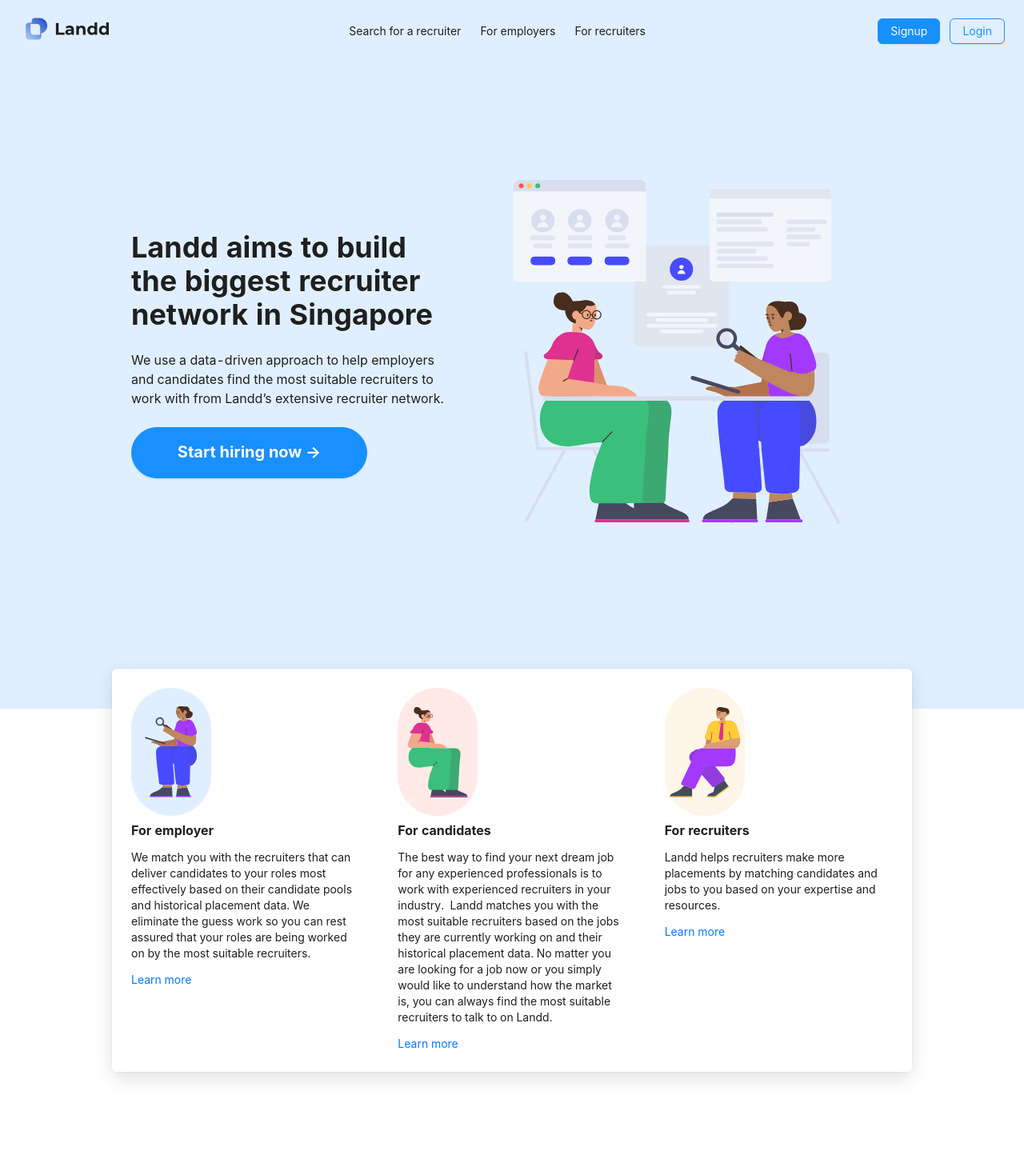
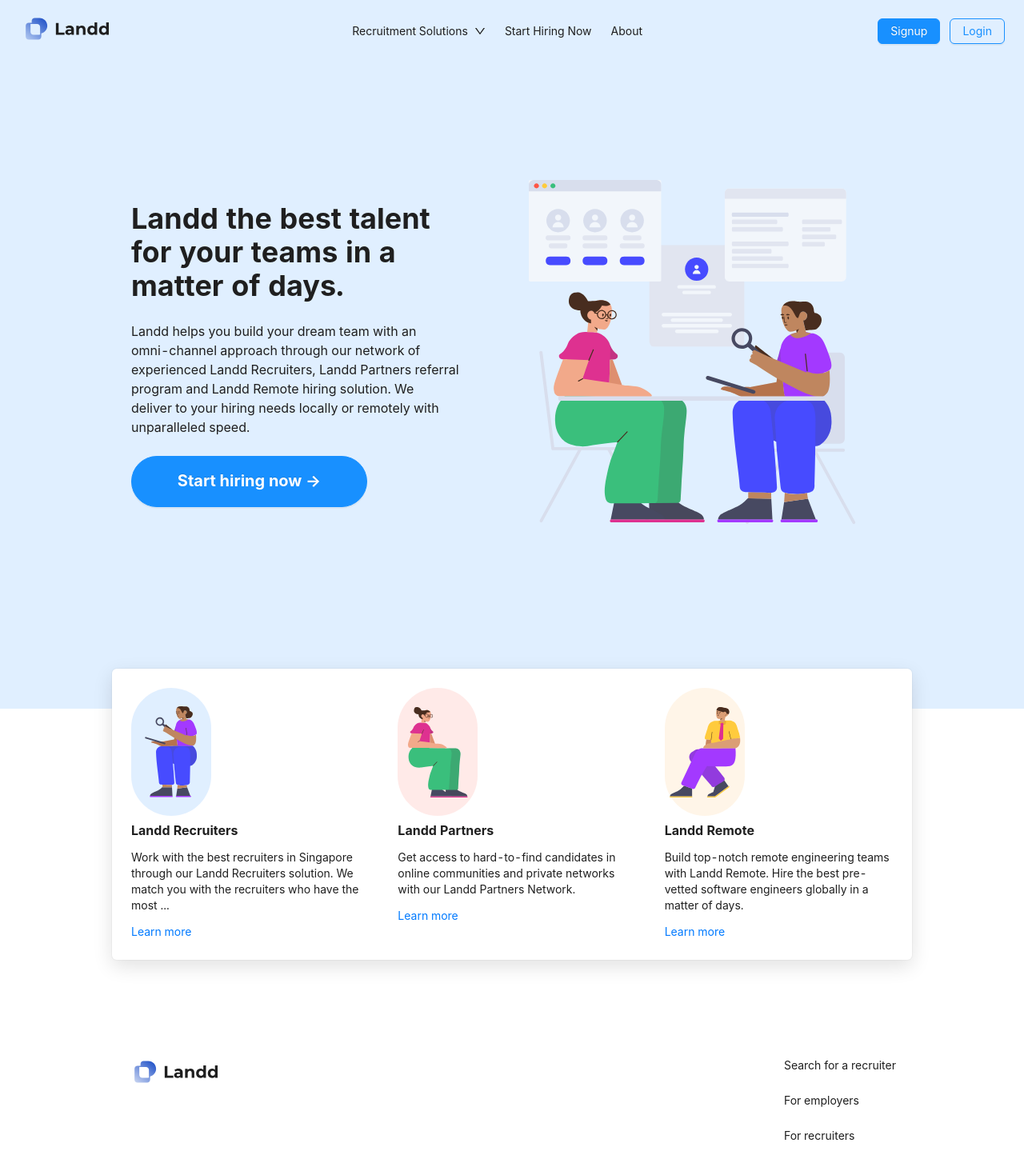
Before and after one commit to woleonwang/joydeep, a Next.js app: page /landd in a window 1280 px wide. Shown: the top 1464 px of the page at 80% size. Built offline with nearby package versions, Linux system fonts and the light colour scheme; a web font is replaced by a local one.

Commit message:
更新文案

```diff
--- a/components/layouts/UnlogginLayout/Footer/index.tsx
+++ b/components/layouts/UnlogginLayout/Footer/index.tsx
@@ -17,7 +17,7 @@
     },
     {
       name: 'For employers',
-      href: '/for_employers',
+      href: '/for_parteners',
     },
     // {
     //   name: 'For candidates',
--- a/components/layouts/UnlogginLayout/Header/index.tsx
+++ b/components/layouts/UnlogginLayout/Header/index.tsx
@@ -5,7 +5,8 @@
  * @LastEditors: wmy
  * @Description: 功能描述
  */
-import { Button } from 'antd';
+import { Button, Dropdown, Menu, Space } from 'antd';
+import { DownOutlined } from '@ant-design/icons';
 import Link from 'next/link';
 import Image from 'next/image';
 import styles from './style.module.scss';
@@ -13,21 +14,30 @@
 const Header = () => {
   const links = [
     {
-      name: 'Search for a recruiter',
-      href: '/',
+      name: 'Recruitment Solutions',
+      children: [
+        {
+          name: 'Landd Recruiters',
+          href: '/for_recruiters',
+        },
+        {
+          name: 'Landd Partners',
+          href: '/for_parteners',
+        },
+        {
+          name: 'Landd Remote',
+          href: '/',
+        },
+      ],
     },
     {
-      name: 'For employers',
-      href: '/for_employers',
+      name: 'Start Hiring Now',
+      href: '/sign_up',
     },
     {
-      name: 'For recruiters',
-      href: '/for_recruiters',
+      name: 'About',
+      href: '/contact',
     },
-    // {
-    //   name: 'Contact',
-    //   href: '/contact',
-    // },
   ];
 
   return (
@@ -41,11 +51,37 @@
           </Link>
         </div>
         <div className={styles.headerContainer}>
-          {links.map((link) => (
-            <div key={link.href} className={styles.linkItem}>
-              <Link href={link.href}>{link.name}</Link>
-            </div>
-          ))}
+          {links.map((link) => {
+            if (link.href) {
+              return (
+                <div key={link.href} className={styles.linkItem}>
+                  <Link href={link.href}>{link.name}</Link>
+                </div>
+              );
+            } else if (link.children) {
+              return (
+                <div key={link.href} className={styles.linkItem}>
+                  <Dropdown
+                    overlay={
+                      <Menu
+                        items={link.children.map((item) => ({
+                          key: item.name,
+                          label: <a href={item.href}>{item.name}</a>,
+                        }))}
+                      />
+                    }
+                  >
+                    <a>
+                      <Space>
+                        {link.name}
+                        <DownOutlined />
+                      </Space>
+                    </a>
+                  </Dropdown>
+                </div>
+              );
+            }
+          })}
         </div>
         <div>
           <Button type='primary' style={{ marginRight: 12 }}>
--- a/package.json
+++ b/package.json
@@ -10,7 +10,7 @@
   },
   "dependencies": {
     "@types/qs": "^6.9.7",
-    "antd": "^4.18.7",
+    "antd": "^4.23.6",
     "antd-img-crop": "^4.2.3",
     "axios": "^0.27.2",
     "classnames": "^2.3.1",
--- a/pages/for_recruiters/style.module.scss
+++ b/pages/for_recruiters/style.module.scss
@@ -19,7 +19,7 @@
 }
 
 .bannerButton {
-  width: 424px;
+  width: 200px;
   height: 64px;
   border-radius: 32px;
   font-size: 20px;
--- a/pages/landd/index.tsx
+++ b/pages/landd/index.tsx
@@ -19,18 +19,24 @@
         <div className={styles.block}>
           <div className={styles.left}>
             <div className={styles.title}>
-              Landd aims to build
+              Landd the best talent
               <br />
-              the biggest recruiter
+              for your teams in a
               <br />
-              network in Singapore
+              matter of days.
             </div>
             <div className={styles.body}>
-              We use a data-driven approach to help employers
+              Landd helps you build your dream team with an
               <br />
-              and candidates find the most suitable recruiters to
+              omni-channel approach through our network of
               <br />
-              work with from Landd’s extensive recruiter network.
+              experienced Landd Recruiters, Landd Partners referral
+              <br />
+              program and Landd Remote hiring solution. We
+              <br />
+              deliver to your hiring needs locally or remotely with
+              <br />
+              unparalleled speed.
             </div>
             <Button type='primary' className={styles.bannerButton}>
               {'Start hiring now →'}
@@ -56,16 +62,14 @@
               height={160}
               alt='for_employer'
             />
-            <div className={styles.blockTitle}>For employer</div>
+            <div className={styles.blockTitle}>Landd Recruiters</div>
             <div className={styles.blockContent}>
-              We match you with the recruiters that can deliver candidates to
-              your roles most effectively based on their candidate pools and
-              historical placement data. We eliminate the guess work so you can
-              rest assured that your roles are being worked on by the most
-              suitable recruiters.
+              Work with the best recruiters in Singapore through our Landd
+              Recruiters solution. We match you with the recruiters who have the
+              most ...
             </div>
             <div className={styles.learnMore}>
-              <Link href='/for_employer'>Learn more</Link>
+              <Link href='/for_recruiters'>Learn more</Link>
             </div>
           </div>
           <div>
@@ -75,18 +79,13 @@
               height={160}
               alt='for_candidates'
             />
-            <div className={styles.blockTitle}>For candidates</div>
+            <div className={styles.blockTitle}>Landd Partners</div>
             <div className={styles.blockContent}>
-              The best way to find your next dream job for any experienced
-              professionals is to work with experienced recruiters in your
-              industry.  Landd matches you with the most suitable recruiters
-              based on the jobs they are currently working on and their
-              historical placement data. No matter you are looking for a job now
-              or you simply would like to understand how the market is, you can
-              always find the most suitable recruiters to talk to on Landd.
+              Get access to hard-to-find candidates in online communities and
+              private networks with our Landd Partners Network.
             </div>
             <div className={styles.learnMore}>
-              <Link href='/for_employer'>Learn more</Link>
+              <Link href='/for_parteners'>Learn more</Link>
             </div>
           </div>
           <div>
@@ -96,13 +95,14 @@
               height={160}
               alt='for_recruiters'
             />
-            <div className={styles.blockTitle}>For recruiters</div>
+            <div className={styles.blockTitle}>Landd Remote</div>
             <div className={styles.blockContent}>
-              Landd helps recruiters make more placements by matching candidates
-              and jobs to you based on your expertise and resources.
+              Build top-notch remote engineering teams with Landd Remote. Hire
+              the best pre-vetted software engineers globally in a matter of
+              days.
             </div>
             <div className={styles.learnMore}>
-              <Link href='/for_employer'>Learn more</Link>
+              <Link href='/for_parteners'>Learn more</Link>
             </div>
           </div>
         </div>
--- a/pages/landd/style.module.scss
+++ b/pages/landd/style.module.scss
@@ -59,6 +59,7 @@
   .body {
     @include fs16;
     margin-top: 24px;
+    white-space: nowrap;
   }
 
   .right {
```
Also changed, not shown: pages/for_parteners/index.tsx (renamed from pages/for_employers/index.tsx, +48 -14 lines), pages/for_recruiters/index.tsx (+48 -54 lines), pages/for_parteners/style.module.scss (renamed from pages/for_employers/style.module.scss), 1 other file (tests, documents, lock files or other folders).
